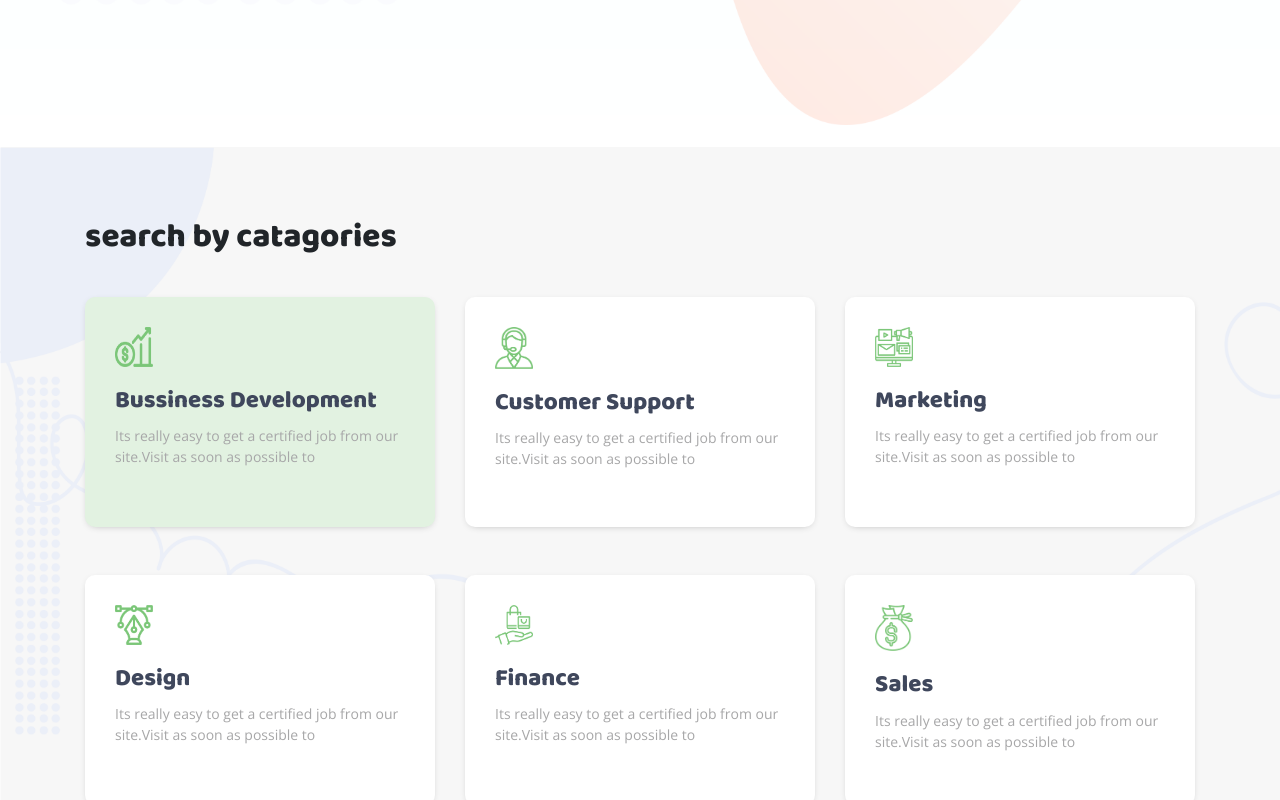
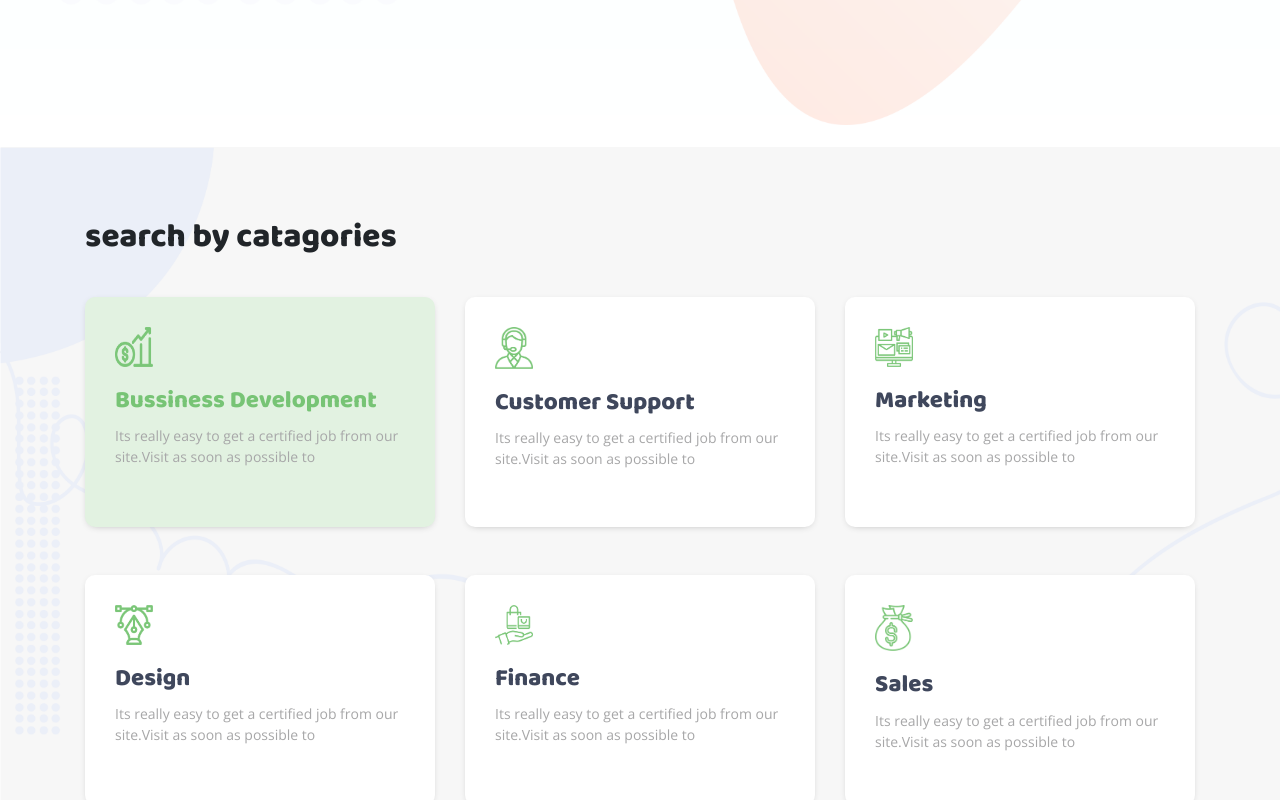
Before and after one commit to nahidthenh/bdkaj, a plain HTML site: page index.html in a window 1280 px wide. In both pictures the pointer is over the element "Bussiness Development". Shown: the part 653-1453 px from the top of the page. Drawn offline with nearby package versions, Linux system fonts and the light colour scheme.

Commit message:
Category section added and design: Chnage some Style

```diff
--- a/assets/css/style.css
+++ b/assets/css/style.css
@@ -110,6 +110,7 @@ p{
 }
 .header-button {
 	margin-top: 80px;
+	margin-bottom: 80px;
 }
 
 /*
@@ -157,3 +158,8 @@ p{
     transition: .3s;
     cursor: pointer;
 }
+.catagory-box:hover .cb-title{
+	color: #77C475;
+    transition: .3s;
+    cursor: pointer;
+}
```
